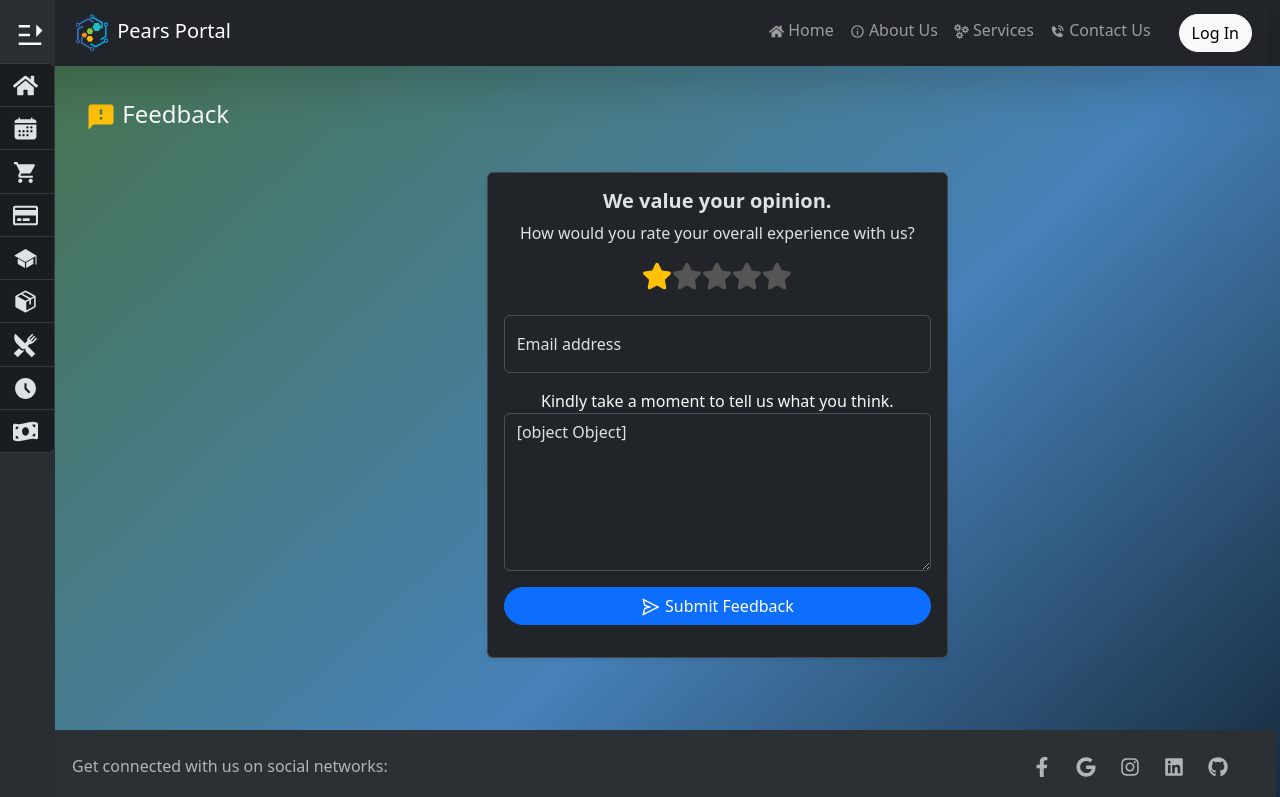
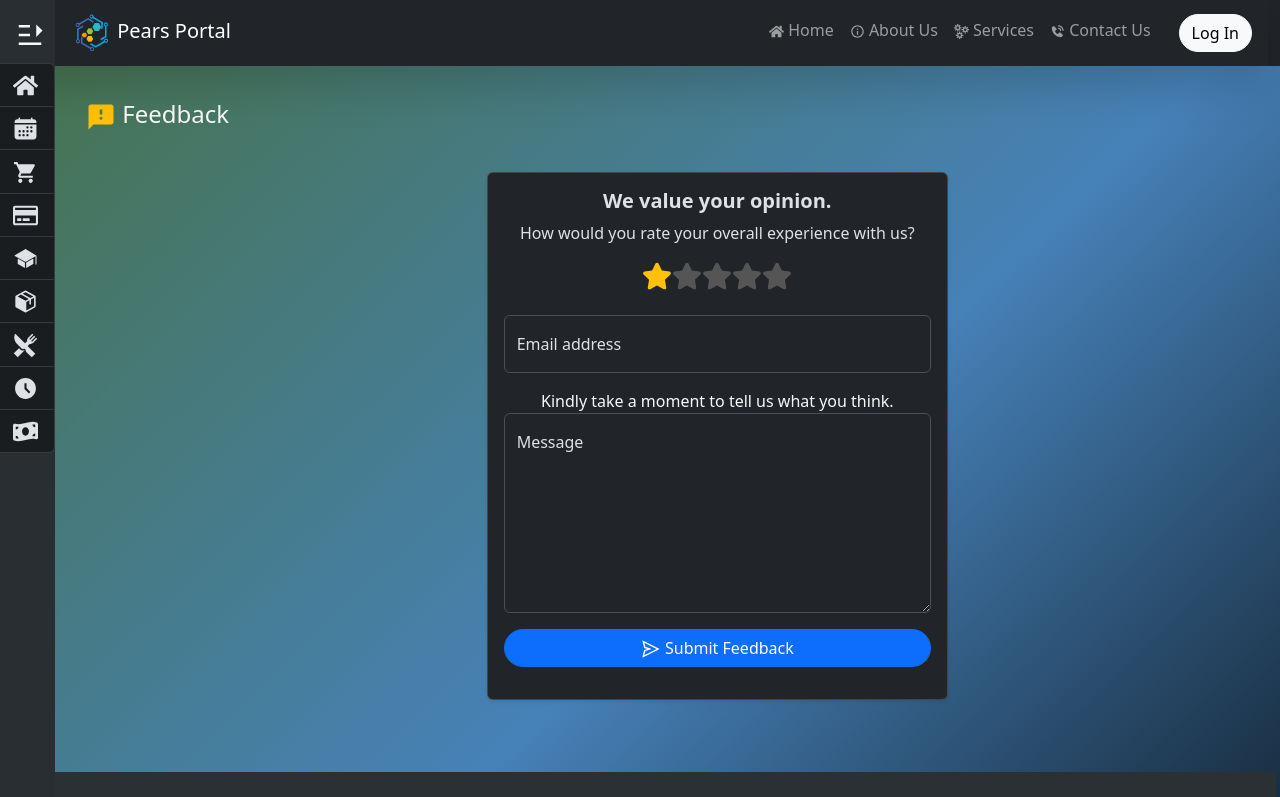
Before and after one commit to jegoc/system_fe, a React (Create React App) app: page /feedback in a window 1280 px wide. Shown: the top 797 px of the page. Built offline with nearby package versions, Linux system fonts and the light colour scheme.

Commit message:
Feedback Feature Update 07012025

```diff
--- a/src/pages/common/feedback.tsx
+++ b/src/pages/common/feedback.tsx
@@ -22,10 +22,11 @@ const ForgotSchema = Yup.object().shape({
       .string()
       .email('Invalid email')
       .required('Email is required!'),
-    confirm: Yup
-      .bool()
-      .oneOf([true], "Please confirm")
-      .required("Please confirm"),
+    comment: Yup
+      .string()
+      .min(2, 'Too Short!')
+      .max(1000, 'Too Long!')
+      .required('Comment is required!'),
 });
 
 const Feedback: React.FC = () => {
@@ -44,21 +45,14 @@ const Feedback: React.FC = () => {
     return () => window.removeEventListener('resize', handleResize);
   }, []);
 
-  // const handleSubmit = (values: any) => {
-  //     const payload = {
-  //         email: values.email,
-  //         password: randomString,
-  //       }
-  //       dispatch(forgotRequest(payload));
-  //     };
-
   const handleSubmit = (values: any) => {
     const payload = {
       rating: rating,
-      comment: comment,
+      email: values.email,
+      comment: values.comment,
     }
-    // dispatch(feedbackRequest(payload));
-    console.log('Feedback submitted:', payload);
+    dispatch(feedbackRequest(payload));
+    // console.log('Feedback submitted:', payload);
     // Reset form fields
     setRating(1);
     setHover(null);
@@ -69,7 +63,7 @@ const Feedback: React.FC = () => {
     <Formik
           initialValues={{
             email: '',
-            confirm: false,
+            comment:'',
           }}
           validationSchema={ForgotSchema}
           onSubmit={handleSubmit}
@@ -94,7 +88,6 @@ const Feedback: React.FC = () => {
                         <Card className="shadow-sm">
                           <Card.Body>
                             <Card.Title className="fw-bold">We value your opinion.</Card.Title>
-
                               <Form>
                                 <p>
                                     How would you rate your overall experience with us?
@@ -132,6 +125,7 @@ const Feedback: React.FC = () => {
                                           <Field
                                           type="email"
                                           name="email"
+                                          maxLength={100}
                                           placeholder="E-mail"
                                           className={`w-100 form-control ${touched.email && errors.email ? 'is-invalid' : touched.email ? 'is-valid' : ''}`}
                                           />
@@ -141,20 +135,21 @@ const Feedback: React.FC = () => {
                                       </FloatingLabel>
                                   </Col>
                                 </Row>
-
-                                {/* Comment Field */}
+                                    <Col sm>
                                     <span className="text-light">Kindly take a moment to tell us what you think.</span>
+                                      <FloatingLabel controlId="floatingmessage" label="Message" className="mb-3">
                                         <Field
+                                          name="comment"
+                                          placeholder="Comment"
                                           as="textarea"
-                                      rows={6}
-                                      placeholder="Write something..."
-                                      // value={comment}
-                                      // onChange={(value) => setComment(e.target.value)}
-                                    className={`w-100 form-control ${touched.email && errors.email ? 'is-invalid' : touched.email ? 'is-valid' : ''}`}
+                                          style={{ height: '200px' }}
+                                          className={`w-100 form-control ${touched.comment && errors.comment ? 'is-invalid' : touched.comment ? 'is-valid' : ''}`}
                                         />
-                                          <ErrorMessage name="email">
+                                        <ErrorMessage name="comment">
                                           {msg => <div className="invalid-feedback">{msg}</div>}
                                         </ErrorMessage>
+                                      </FloatingLabel>
+                                    </Col>
 
                                 {/* Submit */}
                                     <div className="d-grid gap-2 mt-3">
@@ -163,7 +158,6 @@ const Feedback: React.FC = () => {
                                         </Button>
                                     </div>
                                 </Form>
-
                             </Card.Body>
                         </Card>
                     </Col>
```
Lines whose indentation alone changed are shown as unchanged.
